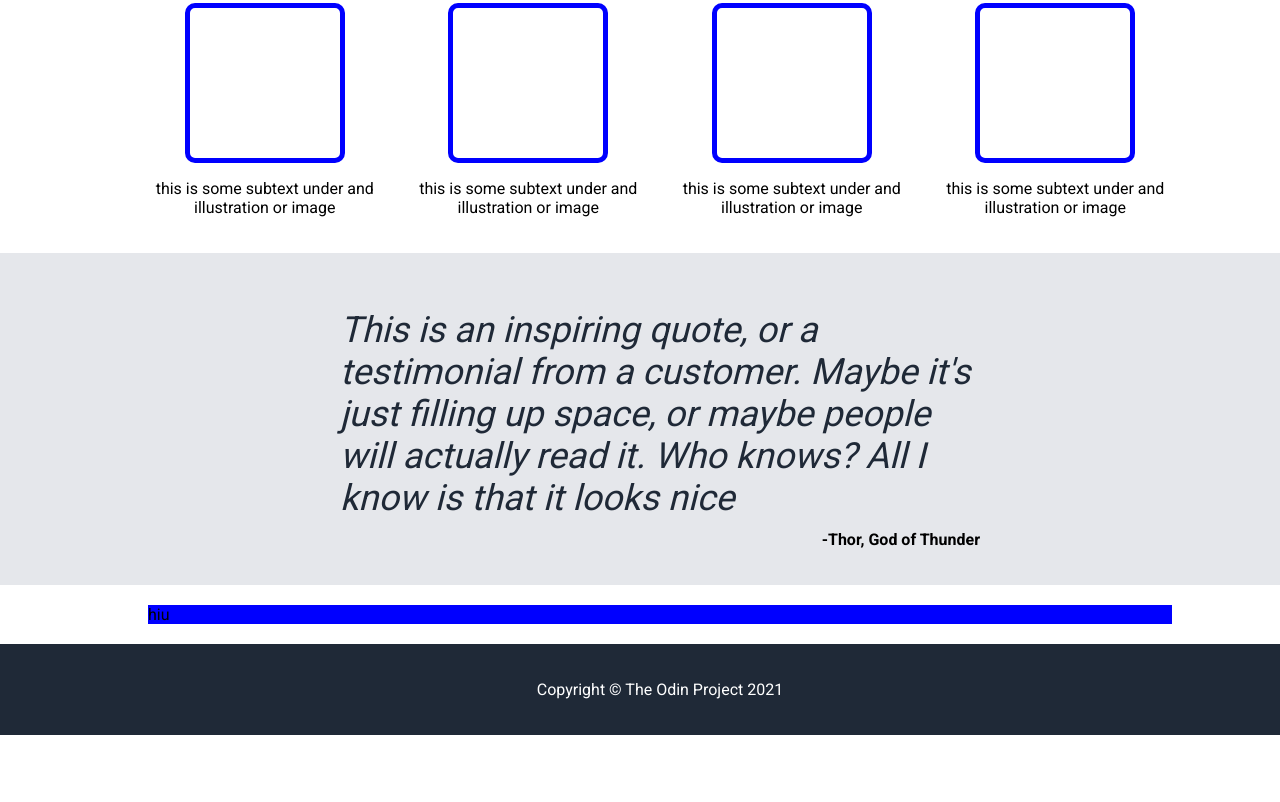
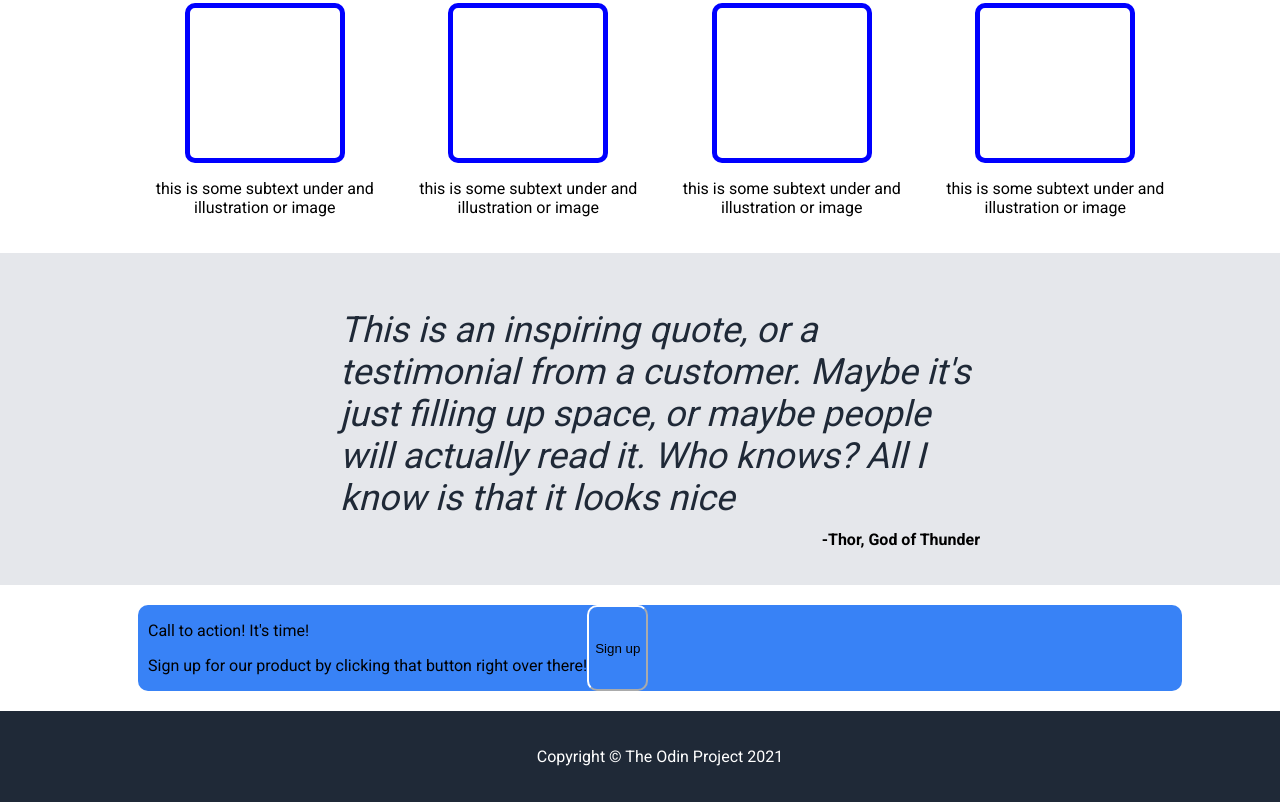
Before and after one commit to ivanchor/Project-Landing-Page, a plain HTML site: page index.html in a window 1280 px wide. Shown: the part 486-1288 px from the top of the page. Before the commit the page ends 1221 px from the top, so only its background shows below. Drawn offline with Linux system fonts and the light colour scheme.

Commit message:
Created basic Call to action section
CSS and html

```diff
--- a/index.html
+++ b/index.html
@@ -100,7 +100,11 @@
     <!-- Call to Action Section -->
     <div class="section">
         <div class="content call_to_action">
-            hiu
+            <div>
+                <p>Call to action! It's time!</p>
+                <p>Sign up for our product by clicking that button right over there!</p>
+            </div>
+            <button class="sign_up_button">Sign up</button>
         </div>
     </div>
 
--- a/style.css
+++ b/style.css
@@ -139,6 +139,16 @@ ul {
 
 /* Call to Action Section */
 
+.call_to_action, .sign_up_button{
+    background-color: #3882F6;
+    border-radius: 10px;
+}
+
 .call_to_action {
-    background-color: blue
+    display: flex;
+    padding: 0 10px;
 }
+
+.sign_up_button {
+    border-color: white;
+}
```
